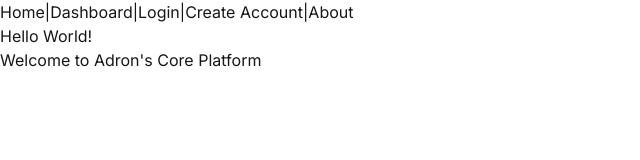
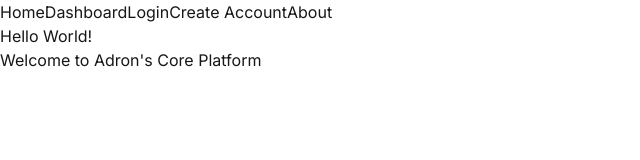
Before and after one commit to Adron/adrons-core-platform, a Next.js app: page / in a window 1280 px wide. Shown: the top 160 px of the page, without its empty margins (0-640 px from the left). Built offline with nearby package versions, Linux system fonts and the light colour scheme; no server answers.

Commit message:
All these things.

```diff
--- a/src/app/components/Navigation.tsx
+++ b/src/app/components/Navigation.tsx
@@ -2,12 +2,20 @@
 
 import Link from 'next/link';
 import { usePathname } from 'next/navigation';
+import { signOut, useSession } from 'next-auth/react';
+import { useRouter } from 'next/navigation';
 
 export default function Navigation() {
   const pathname = usePathname();
+  const { data: session, status } = useSession();
+  const router = useRouter();
 
   const isActive = (path: string) => {
     return pathname === path ? 'bg-indigo-700' : '';
+  };
+
+  const handleLogout = async () => {
+    await signOut({ redirect: true, callbackUrl: '/' });
   };
 
   return (
@@ -18,24 +26,40 @@ export default function Navigation() {
             <Link href="/"
               className={`text-white px-3 py-2 rounded-md text-sm font-medium ${isActive('/')}`}>
               Home
-            </Link>|
+            </Link>
             <Link href="/dashboard"
               className={`text-white px-3 py-2 rounded-md text-sm font-medium ${isActive('/dashboard')}`}>
               Dashboard
-            </Link>|
+            </Link>
+            {!session ? (
+              <>
                 <Link href="/login"
                   className={`text-white px-3 py-2 rounded-md text-sm font-medium ${isActive('/login')}`}>
                   Login
-            </Link>|
+                </Link>
                 <Link href="/create-account"
                   className={`text-white px-3 py-2 rounded-md text-sm font-medium ${isActive('/create-account')}`}>
                   Create Account
-            </Link>|
+                </Link>
+              </>
+            ) : (
+              <button
+                onClick={handleLogout}
+                className="text-white px-3 py-2 rounded-md text-sm font-medium hover:bg-indigo-700"
+              >
+                Logout
+              </button>
+            )}
             <Link href="/about"
               className={`text-white px-3 py-2 rounded-md text-sm font-medium ${isActive('/about')}`}>
               About
             </Link>
           </div>
+          {session && (
+            <div className="text-white text-sm">
+              Welcome, {session.user?.username}
+            </div>
+          )}
         </div>
       </div>
     </nav>
--- a/src/app/layout.tsx
+++ b/src/app/layout.tsx
@@ -2,6 +2,7 @@ import type { Metadata } from 'next';
 import { Inter } from 'next/font/google';
 import './globals.css';
 import Navigation from './components/Navigation';
+import Providers from './providers';
 
 const inter = Inter({ subsets: ['latin'] });
 
@@ -18,8 +19,10 @@ export default function RootLayout({
   return (
     <html lang="en">
       <body className={inter.className}>
-        <Navigation />
-        {children}
+        <Providers>
+          <Navigation />
+          {children}
+        </Providers>
       </body>
     </html>
   );
--- /dev/null
+++ b/src/app/providers.tsx
@@ -0,0 +1,7 @@
+'use client';
+
+import { SessionProvider } from 'next-auth/react';
+
+export default function Providers({ children }: { children: React.ReactNode }) {
+  return <SessionProvider>{children}</SessionProvider>;
+}
```
Lines whose indentation alone changed are shown as unchanged.
